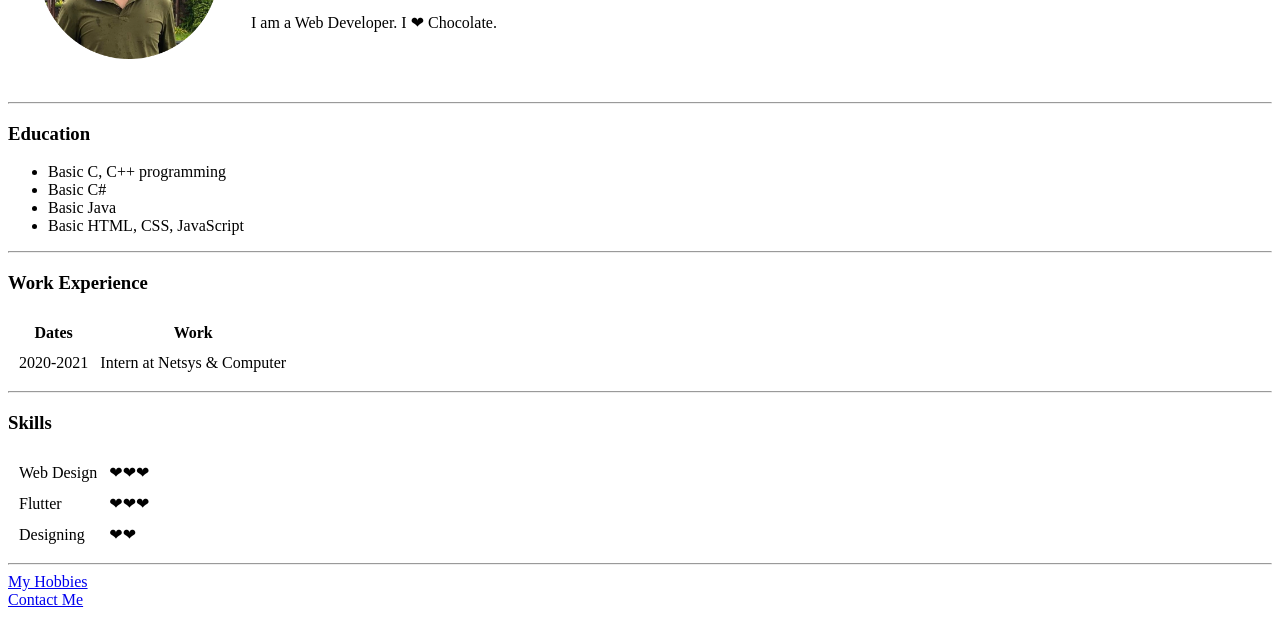
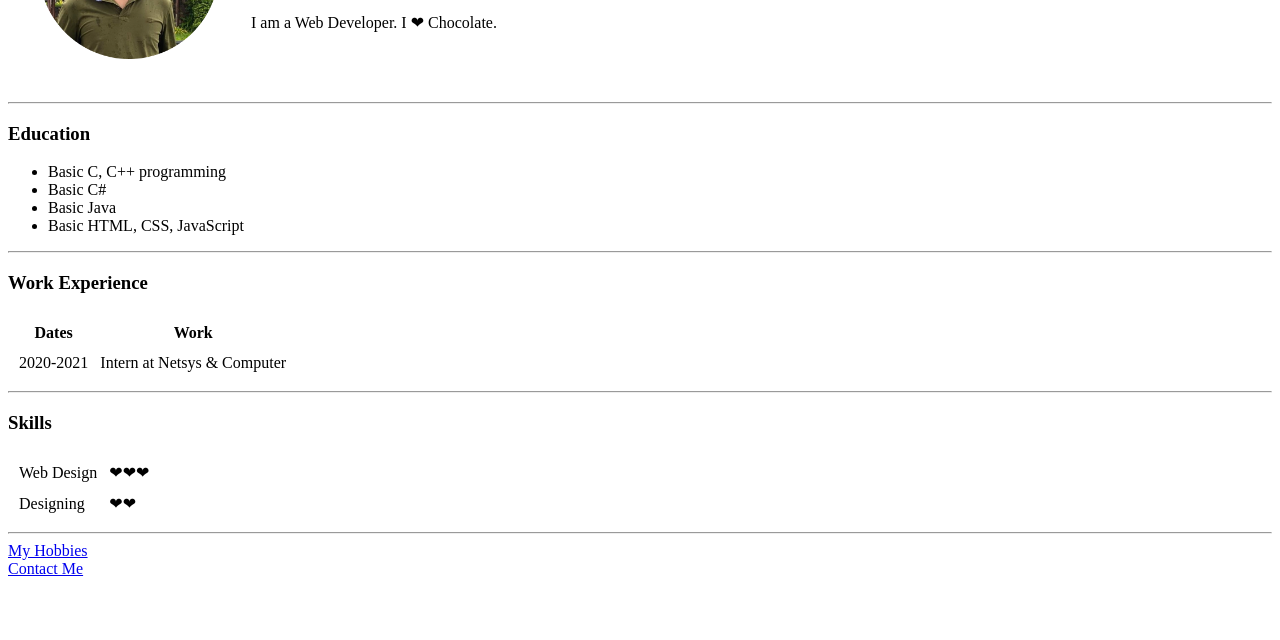
Before and after one commit to Ouk-Borebit/CV, a plain HTML site: page index.html in a window 1280 px wide. Shown: the part 160-800 px from the top of the page. Drawn offline with Linux system fonts and the light colour scheme.

Commit message:
Update index.html

```diff
--- a/index.html
+++ b/index.html
@@ -46,10 +46,6 @@
             <td>❤❤❤</td>
         </tr>
         <tr>
-            <td>Flutter</td>
-            <td>❤❤❤</td>
-        </tr>
-        <tr>
             <td>Designing</td>
             <td>❤❤</td>
         </tr>
```
